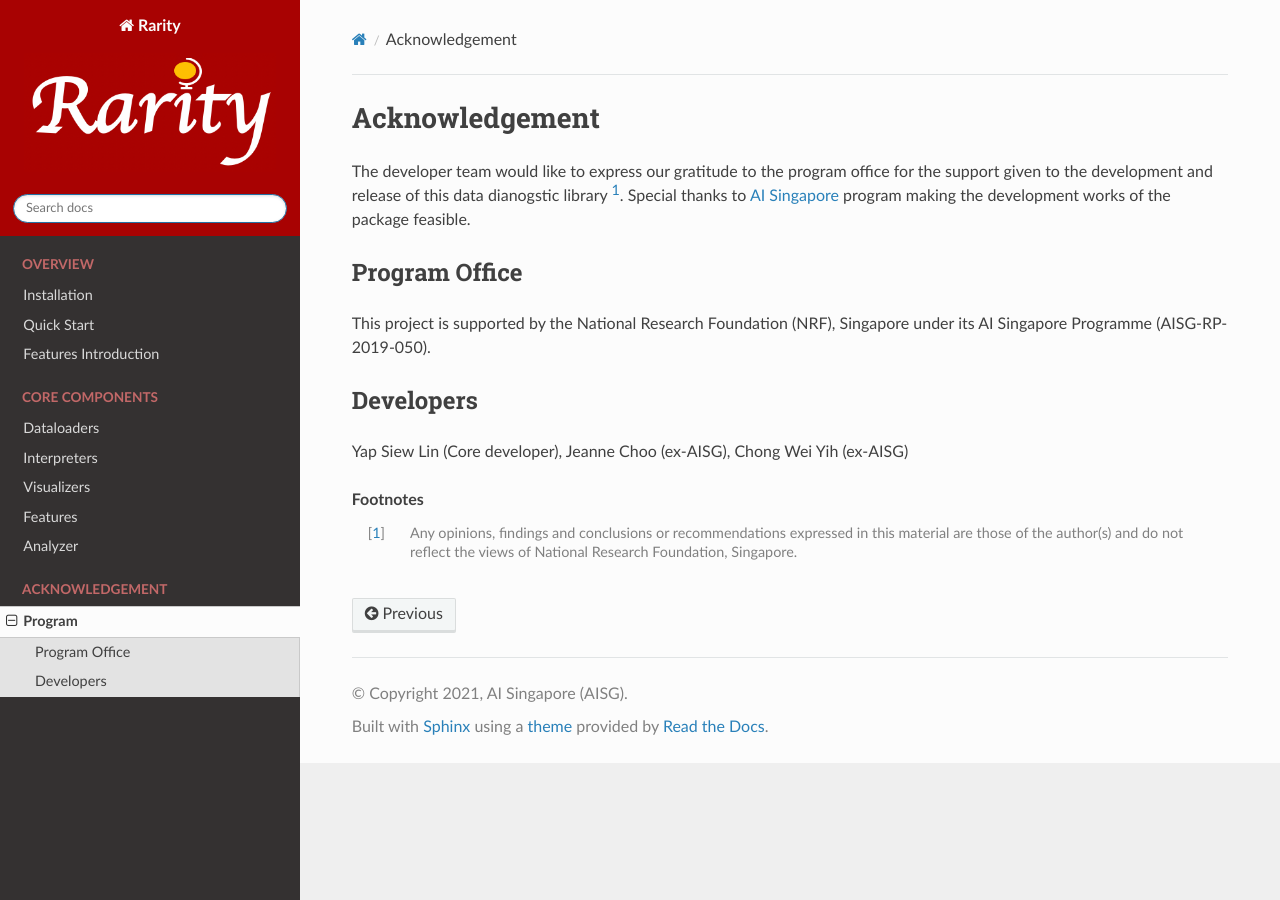
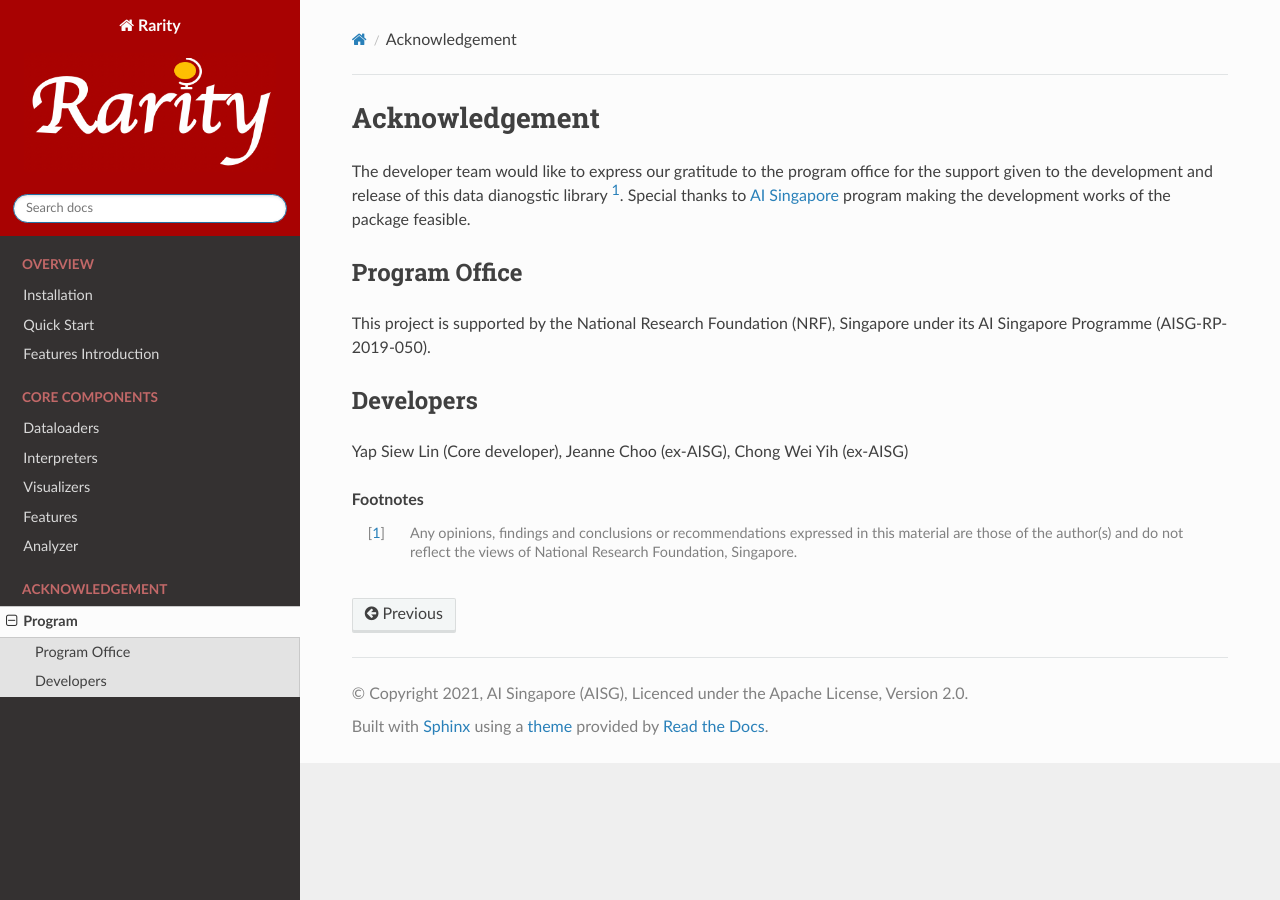
Before and after one commit to aisingapore/Rarity, a Sphinx documentation site: the page built from docs/source/acknowledgement.rst, in a window 1280 px wide. Built offline with Sphinx 7.4.7 and the Read the Docs theme 2.0.0, drawn with Linux system fonts in a browser that asks for light colours.

Commit message:
update copyright text

```diff
--- a/docs/source/conf.py
+++ b/docs/source/conf.py
@@ -18,7 +18,7 @@ sys.path.insert(0, os.path.abspath('../..'))
 # -- Project information -----------------------------------------------------
 
 project = 'Rarity'
-copyright = '2021, AI Singapore (AISG)'
+copyright = '2021, AI Singapore (AISG), Licenced under the Apache License, Version 2.0'
 author = 'Yap Siew Lin @ AISG'
 
 # The full version, including alpha/beta/rc tags
```
